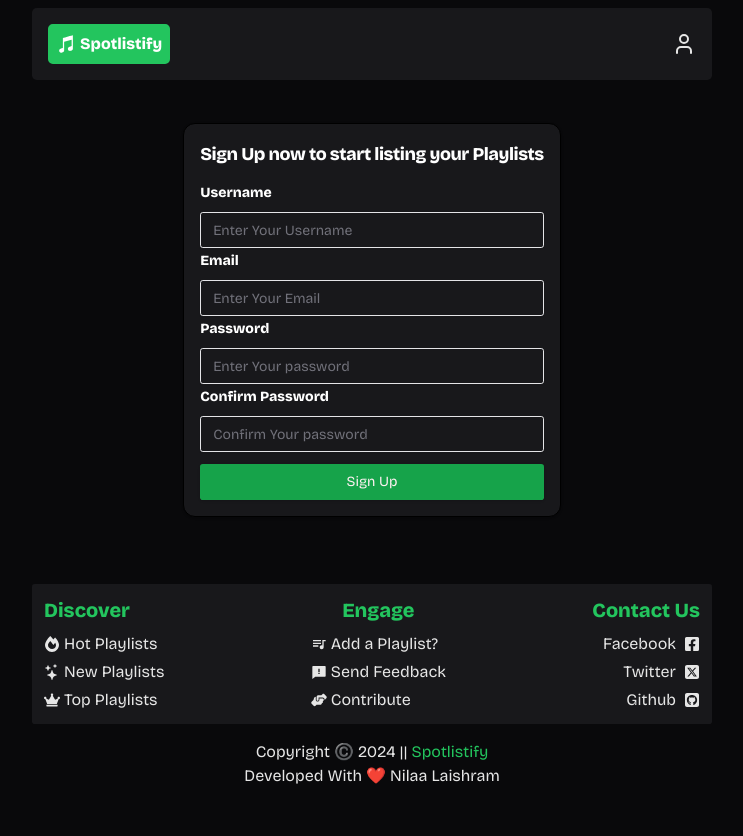
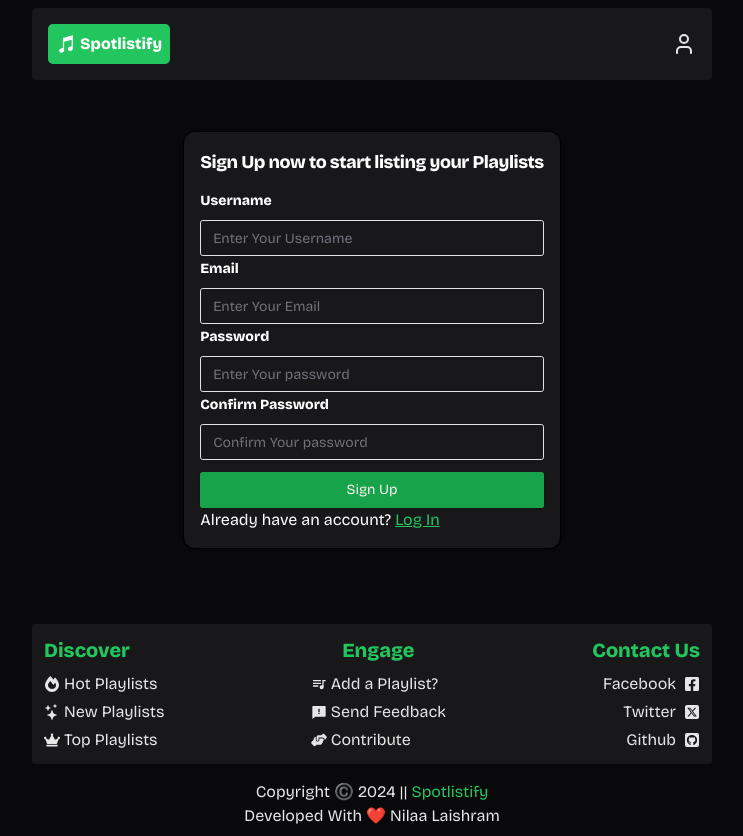
Before and after one commit to nilaachandra/spotlistify, a Next.js app: page /auth/signup in a window 1280 px wide. Shown: the whole page, without its empty margins (268-1011 px from the left). Before the commit the page ends 800 px from the top, so only its background shows below. Built offline with nearby package versions, Linux system fonts and the light colour scheme; no server answers.

Commit message:
minor ui changes

```diff
--- a/src/app/auth/layout.tsx
+++ b/src/app/auth/layout.tsx
@@ -2,7 +2,7 @@
 
 const AuthLayout = ({ children }: { children: React.ReactNode }) => {
   return (
-    <div className="w-full min-h-[60vh] flex items-center justify-center">
+    <div className="w-full min-h-[65vh] flex items-center justify-center">
       {children}
     </div>
   );
--- a/src/app/auth/login/LoginForm.tsx
+++ b/src/app/auth/login/LoginForm.tsx
@@ -20,6 +20,7 @@
 import { LoginSchema } from "@/schemas";
 import { Card, CardTitle } from "@/components/ui/card";
 import { IoReloadCircleOutline } from "react-icons/io5";
+import Link from "next/link";
 
 const LoginForm = () => {
   const [isPending, startTransition] = useTransition();
@@ -109,6 +110,7 @@
           </Button>
         </form>
       </Form>
+      <p>Don&apos;t have an account? <Link href="/auth/signup" className="text-green underline">Sign Up</Link></p>
     </Card>
   );
 };
--- a/src/app/auth/signup/signupForm.tsx
+++ b/src/app/auth/signup/signupForm.tsx
@@ -20,6 +20,7 @@
 import { Button } from "@/components/ui/button";
 import { toast } from "sonner";
 import { useRouter } from "next/navigation";
+import Link from "next/link";
 
 const SignupForm = () => {
   const [isPending, startTransition] = useTransition();
@@ -61,13 +62,15 @@
           toast.success("Your account has been created, please Login!");
         } else {
           toast.error(
-            response.data.message || "Account creation failed. Please try again."
+            response.data.message ||
+              "Account creation failed. Please try again."
           );
         }
       } catch (error) {
         if (axios.isAxiosError(error) && error.response) {
           toast.error(
-            error.response.data.message || "An error occurred. Please try again."
+            error.response.data.message ||
+              "An error occurred. Please try again."
           );
         } else {
           console.error("Error during signup:", error);
@@ -89,7 +92,9 @@
             name="username"
             render={({ field }) => (
               <FormItem>
-                <FormLabel htmlFor="username" className="font-semibold">Username</FormLabel>
+                <FormLabel htmlFor="username" className="font-semibold">
+                  Username
+                </FormLabel>
                 <FormControl>
                   <Input
                     id="username"
@@ -109,7 +114,9 @@
             name="email"
             render={({ field }) => (
               <FormItem>
-                <FormLabel htmlFor="email" className="font-semibold">Email</FormLabel>
+                <FormLabel htmlFor="email" className="font-semibold">
+                  Email
+                </FormLabel>
                 <FormControl>
                   <Input
                     id="email"
@@ -129,7 +136,9 @@
             name="password"
             render={({ field }) => (
               <FormItem>
-                <FormLabel htmlFor="password" className="font-semibold">Password</FormLabel>
+                <FormLabel htmlFor="password" className="font-semibold">
+                  Password
+                </FormLabel>
                 <FormControl>
                   <Input
                     id="password"
@@ -178,6 +187,12 @@
           </Button>
         </form>
       </Form>
+      <p>
+        Already have an account?{" "}
+        <Link href="/auth/login" className="text-green underline">
+          Log In
+        </Link>
+      </p>
     </Card>
   );
 };
```
